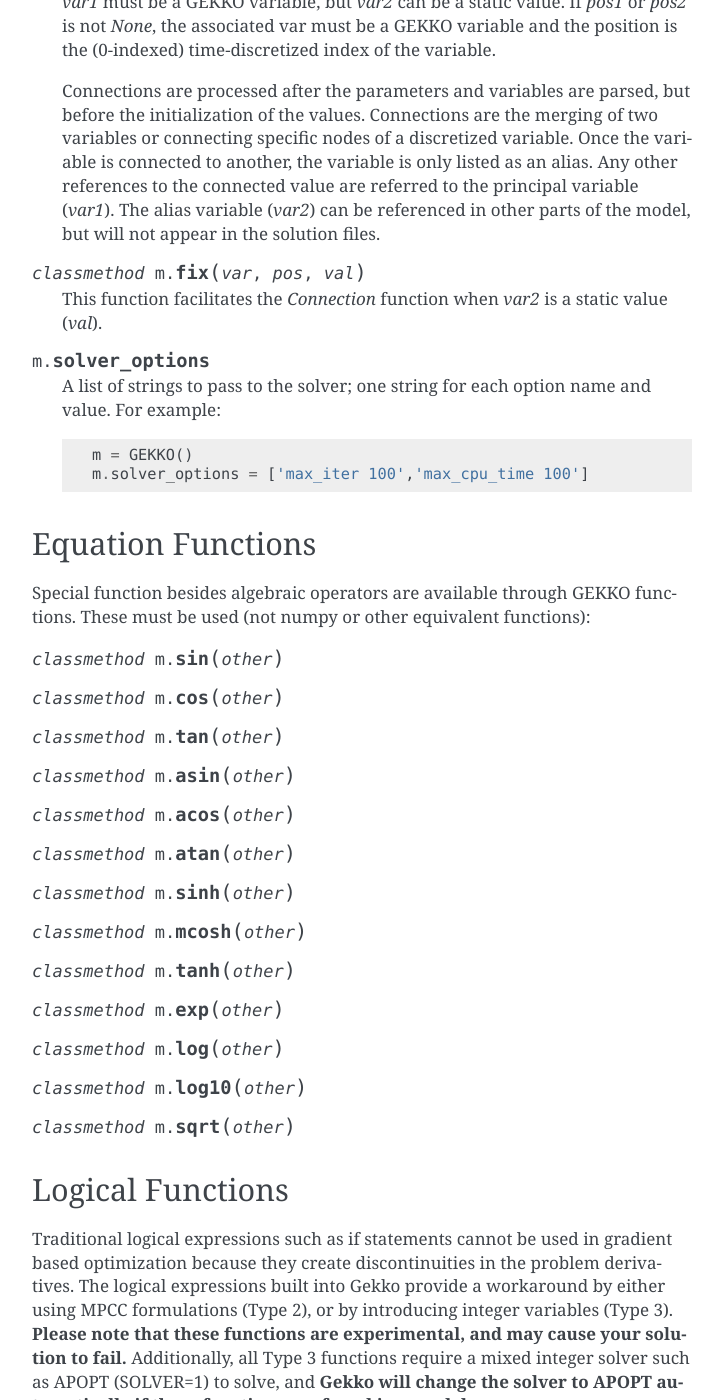
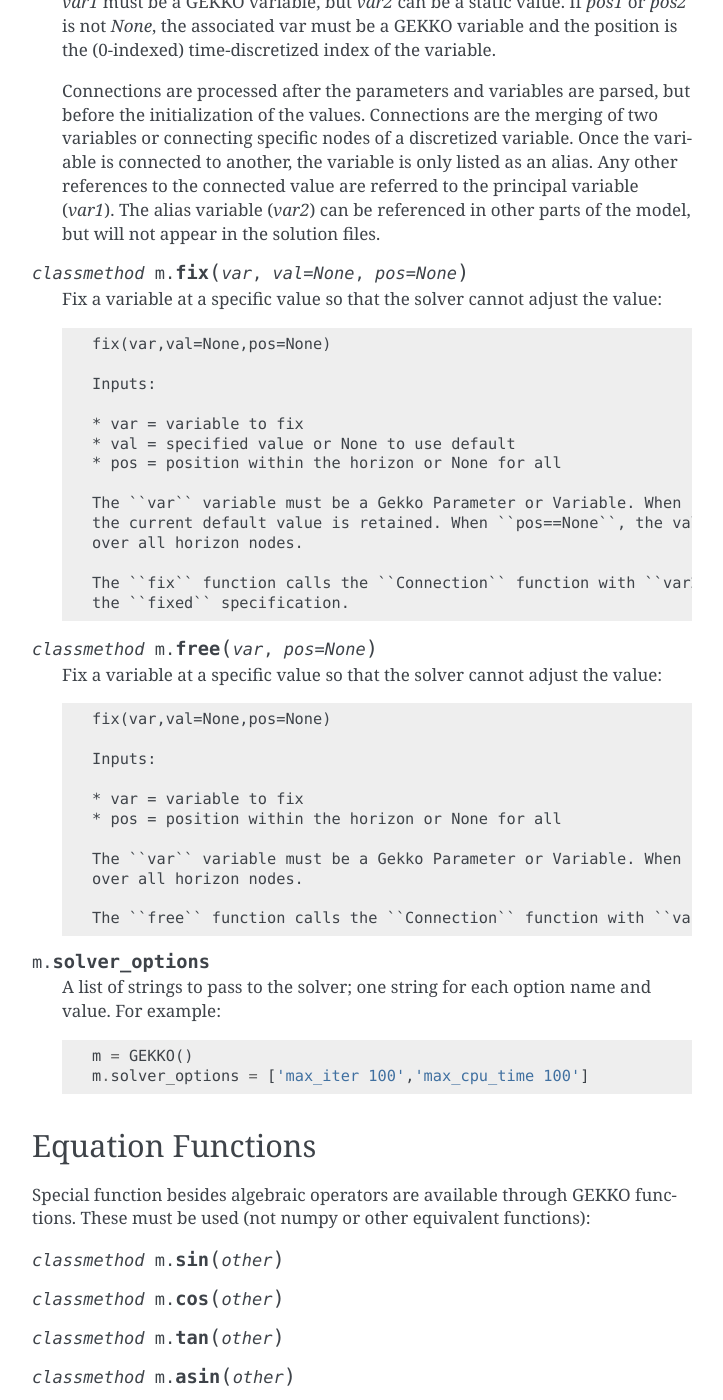
Before and after one commit to BYU-PRISM/GEKKO, a Sphinx documentation site: the page built from docs/model_methods.rst, in a window 1280 px wide and 1400 px high, scrolled down 5157 px. Shown: the whole window, without its empty margins (388-1111 px from the left). Built offline with Sphinx 7.4.7, drawn with Linux system fonts in a browser that asks for light colours.

Commit message:
Update model_methods.rst

```diff
--- a/docs/model_methods.rst
+++ b/docs/model_methods.rst
@@ -180,10 +180,40 @@ Model Building
     but will not appear in the solution files.
 
 
-.. py:classmethod:: m.fix(var,pos,val)
+.. py:classmethod:: m.fix(var,val=None,pos=None)
 
-    This function facilitates the `Connection` function when `var2` is a static value (`val`).
+    Fix a variable at a specific value so that the solver cannot adjust the value::
 
+        fix(var,val=None,pos=None)
+
+        Inputs:
+
+        * var = variable to fix
+        * val = specified value or None to use default
+        * pos = position within the horizon or None for all
+
+        The ``var`` variable must be a Gekko Parameter or Variable. When ``val==None``,
+        the current default value is retained. When ``pos==None``, the value is fixed
+        over all horizon nodes.
+
+        The ``fix`` function calls the ``Connection`` function with ``var2`` as a static value (``val``) and adds
+	the ``fixed`` specification.
+
+.. py:classmethod:: m.free(var,pos=None)
+
+    Fix a variable at a specific value so that the solver cannot adjust the value::
+
+        fix(var,val=None,pos=None)
+
+        Inputs:
+
+        * var = variable to fix
+        * pos = position within the horizon or None for all
+
+        The ``var`` variable must be a Gekko Parameter or Variable. When ``pos==None``, the value is calculated
+        over all horizon nodes.
+
+        The ``free`` function calls the ``Connection`` function with ``var2`` with the string ``calculated``.
 
 .. py:attribute::   m.solver_options
 
```
